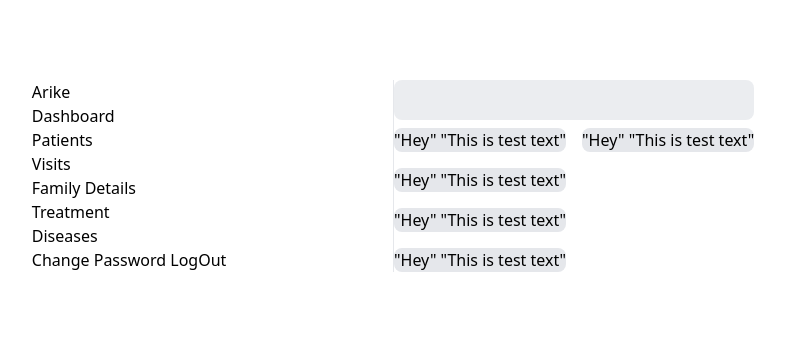
After one commit to syedareehaquasar/Arike, a Django app: template templates/dashboard.html in a window 1280 px wide. The commit adds this page. Shown: the top 351 px of the page, without its empty margins (247-1032 px from the left). Run offline with Django 3.2, Linux system fonts and the light colour scheme; the template is opened without the code that fills it, so the values that code supplies are empty; some libraries are stand-ins or nearby versions.

```diff
--- a/arike/urls.py
+++ b/arike/urls.py
@@ -16,9 +16,11 @@ Including another URLconf
 from django.contrib import admin
 from django.urls import path
 
-from management.views import UserCreateView
+from management.views import UserCreateView, UserLoginView, Dashboard
 
 urlpatterns = [
     path('admin/', admin.site.urls),
-    path("user", UserCreateView.as_view()),
+    path("user/", UserCreateView.as_view()),
+    path("login/", UserLoginView.as_view()),
+    path("dash/", Dashboard.as_view())
 ]
--- a/management/admin.py
+++ b/management/admin.py
@@ -1,5 +1,5 @@
 from django.contrib import admin
 
-from management.models import MyUser
+from .models import MyUser
 
 admin.sites.site.register(MyUser)
--- /dev/null
+++ b/templates/dashboard.html
@@ -0,0 +1,47 @@
+{% extends "base.html" %} {% block content %}
+<div class="grid grid-cols-2 divide-x">
+    <div>
+        Arike
+        <ul>
+            <li>Dashboard</li>
+            <li>Patients</li>
+            <li>Visits</li>
+            <li>Family Details</li>
+            <li>Treatment</li>
+            <li>Diseases</li>
+        </ul>
+        <a href="">Change Password</a>
+        <a href="">LogOut</a>
+    </div>
+    <div>
+        <input type="text" class="p-2 mb-2 bg-gray-200/75 rounded-lg w-full">
+        <div class="grid grid-rows-4 grid-flow-col gap-4">
+            <div class="rounded-lg bg-gray-200">
+                <p>"Hey"
+                    "This is test text"
+                </p>
+            </div>
+            <div class="rounded-lg bg-gray-200">
+                <p>"Hey"
+                    "This is test text"
+                </p>
+            </div>
+            <div class="rounded-lg bg-gray-200">
+                <p>"Hey"
+                    "This is test text"
+                </p>
+            </div>
+            <div class="rounded-lg bg-gray-200">
+                <p>"Hey"
+                    "This is test text"
+                </p>
+            </div>
+            <div class="rounded-lg bg-gray-200">
+                <p>"Hey"
+                    "This is test text"
+                </p>
+            </div>
+        </div>
+    </div>
+</div>
+{% endblock content %}
--- a/templates/user/login.html
+++ b/templates/user/login.html
@@ -1,6 +1,6 @@
 {% extends "../base.html" %} {% block content %}
 <div class="flex flex-wrap flex-row justify-between items-center mb-8">
-	<div class="text-3xl font-bold text-center">ToDo Manager - LOGIN</div>
+	<div class="text-3xl font-bold text-center">Arike</div>
 </div>
 
 <form action="" method="post">
--- a/templates/user/signup.html
+++ b/templates/user/signup.html
@@ -3,7 +3,6 @@
 	<div class="text-3xl font-bold text-center">Arike - USER SIGNUP</div>
 </div>
 
-{% csrf_token %}
 <form action="" method="post">
 	<div class="flex justify-center flex-col w-full text-base">
 		{% for field in form %}
@@ -19,12 +18,13 @@
 		</div>
 		{% endfor %}
 
+		{% csrf_token %}
 		<button
 			class="bg-red-500 hover:bg-red-700 text-white font-medium py-2 px-4 rounded-md font-base text-center mt-2 w-full">
 			Signup
 		</button>
 		<i class="mt-2 text-base text-center text-gray-600 py-1">Already Registered? <a class="text-red-600"
-				href="/user/login/">Login</a></i>
+				href="/login/">Login</a></i>
 	</div>
 </form>
 {% endblock content %}
```
Also changed, not shown: management/forms.py (+34 -2 lines), management/models.py (+8 -19 lines), management/views.py (+27 -4 lines), db.sqlite3, management/migrations/0004_alter_myuser_groups_alter_myuser_user_permissions.py (added), management/migrations/0005_alter_ward_unique_together_remove_myuser_facility_and_more.py (added).
